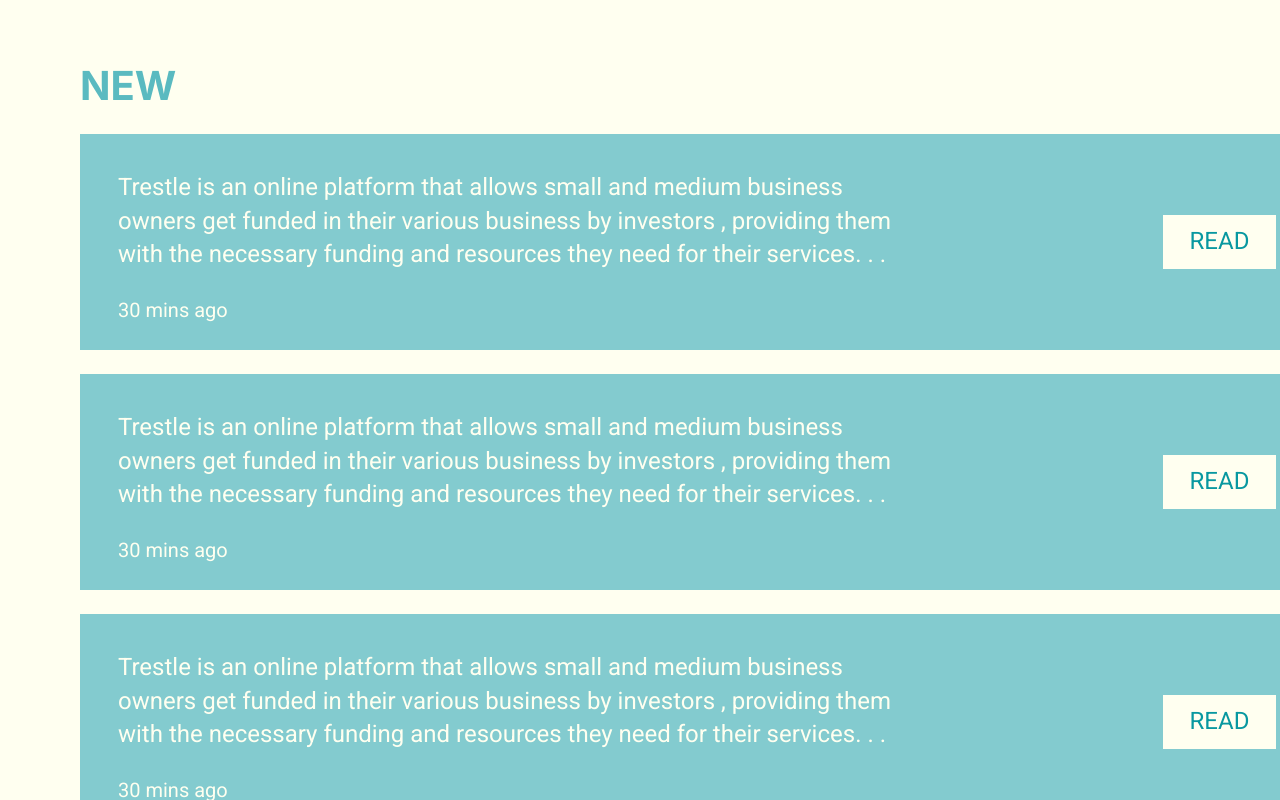
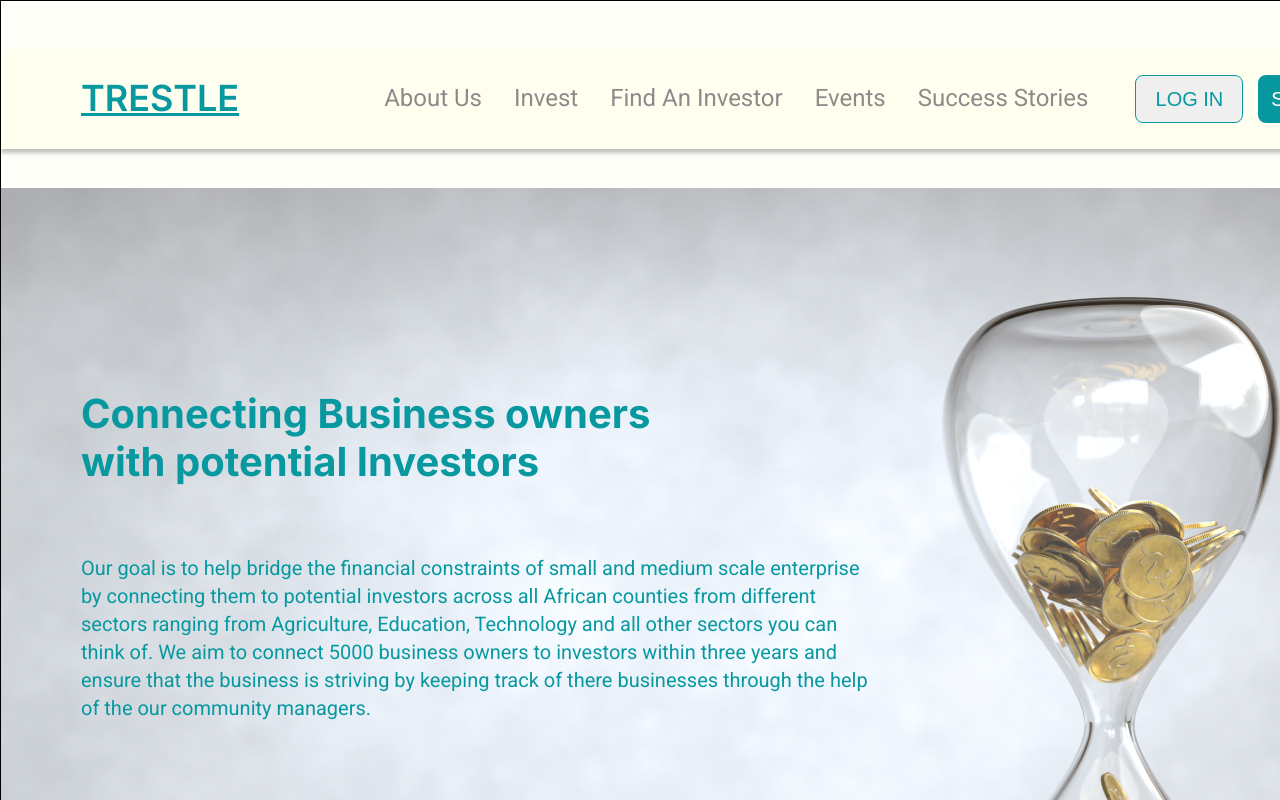
Before and after one commit to Isumonah/Trestle, a React (Create React App) app: page / in a window 1280 px wide. Shown: the top 800 px of the page. Built offline with nearby package versions, Linux system fonts and the light colour scheme.

Commit message:
added home page

```diff
--- a/package.json
+++ b/package.json
@@ -8,6 +8,7 @@
     "@testing-library/user-event": "^13.5.0",
     "react": "^18.2.0",
     "react-dom": "^18.2.0",
+    "react-router-dom": "^6.8.1",
     "react-scripts": "5.0.1",
     "web-vitals": "^2.1.4"
   },
--- a/src/App.js
+++ b/src/App.js
@@ -5,24 +5,24 @@
 import Footer from "./components/Footer"
 import Home from "./components/Home"
 import SuccessStories from "./components/SuccessStories"
-// import { BrowserRouter, Routes, Route } from "react-router-dom";
+import Events from "./components/Events"
+import Nav from "./components/Nav"
+import { BrowserRouter as Router, Route, Routes, Link } from "react-router-dom";
 
 
 
 export default function App(){
     return(
-        <div>
-            {/* <BrowserRouter>
+            <Router>
                 <Routes>
-                    <Route exact path="/" element={<About />} />
-                    <Route exact path="/invest" element={<Invest />} />
-                    <Route exact path="/find-investor" element={<FindInvestor />} />
+                    <Route exact path="/" element={<Home />} />
+                    <Route path="/about" element={<About />} />
+                    <Route path="/invest" element={<Invest/>} />
+                    <Route path="find-investor" element={<FindInvestor />} />
+                    <Route path="success-stories" element={<SuccessStories />} />
                 </Routes>
-            </BrowserRouter> */}
-            <SuccessStories />
+            </Router>
 
-
-        </div>
 
     )
 }
--- a/src/components/About.js
+++ b/src/components/About.js
@@ -3,12 +3,15 @@
 import cynthia from "../images/cynthia-asorock.png"
 
 import AboutTrestle from "./AboutTrestle"
+import Nav from "./Nav"
 import Footer from "./Footer"
 
 
 export default function About(){
     return(
-        <div className="about container">
+        <div className="about">
+            <div className="about-nav">
+            <Nav /></div>
             <div className="about-img-div">
                 <div className="about-img">
                     <img src={businessWomen} alt="business-women" />
--- /dev/null
+++ b/src/components/Events.js
@@ -0,0 +1,8 @@
+
+export default function Events(){
+    return(
+        <div className="events">
+
+        </div>
+    )
+}
--- a/src/components/FindInvestor.js
+++ b/src/components/FindInvestor.js
@@ -6,12 +6,15 @@
 import adesuaTomid from "../images/adesua-tomid.png"
 import locationIcon from "../images/location-icon.png"
 
+import Nav from "./Nav"
 import Footer from "./Footer"
 
 
 export default function FindInvestor(){
     return(
-        <div className="find-investor">
+        <div className="find-investor" id="find-investor">
+            <div className="find-investor-nav">
+            <Nav /></div>
             <div className="search-investor">
                 <input placeholder="Search" />
                 <div className="search-icon">
--- a/src/components/Home.js
+++ b/src/components/Home.js
@@ -3,10 +3,13 @@
 import circle from "../images/circle.png"
 
 import Footer from "./Footer"
+import Nav from "./Nav"
 
 export default function Home(){
     return(
-        <div className="home">
+        <div className="home" id="home">
+            <div className="home-nav">
+            <Nav /></div>
             <div className="connect-people">
                 <h1>Connecting Business owners with potential Investors</h1>
                 <p>
--- a/src/components/Invest.js
+++ b/src/components/Invest.js
@@ -12,10 +12,13 @@
 import AboutTrestle from "./AboutTrestle"
 import Filter from "./Filter"
 import Footer from "./Footer"
+import Nav from "./Nav"
 
 export default function Invest(){
     return(
-        <div className="invest">
+        <div className="invest" id="invest">
+            <div className="invest-nav">
+            <Nav /></div>
             <div className="invest-heading">
                 <h1>Investment Opportunities</h1>
                 <button className="funded-portfolio">
--- a/src/components/Nav.js
+++ b/src/components/Nav.js
@@ -1,9 +1,34 @@
 
 export default function Nav(){
-    return(
-        <>
-            <h1>Hello world</h1>
+    return (
+      <nav>
+        <h4 className="trestle-link">
+            <a href="/" className="logo">TRESTLE</a>
+        </h4>
 
-        </>
-    )
+            <div className="nav-pages">
+                <ul>
+                    <li>
+                        <a href="/about" className="about-us">About Us</a>
+                    </li>
+                    <li>
+                        <a href="/invest">Invest</a>
+                    </li>
+                    <li>
+                        <a href="/find-investor">Find An Investor</a>
+                    </li>
+                    <li>
+                        <a href="/events">Events</a>
+                    </li>
+                    <li>
+                        <a href="/success-stories">Success Stories</a>
+                    </li>
+
+                </ul>
+            </div>
+                <div  className="login-signup"><button className="nav-login">LOG IN</button>
+                <button className="nav-signup">SIGN UP</button>
+            </div>
+      </nav>
+    );
 }
--- a/src/components/SuccessStories.js
+++ b/src/components/SuccessStories.js
@@ -1,9 +1,12 @@
+import Nav from "./Nav";
 import Footer from "./Footer";
 
 export default function SuccessStories(){
     return(
-        <>
+        <div id="success-stories">
             <div className="success-stories">
+            <div className="success-story-nav">
+            <Nav /></div>
                 <div className="success-story">
                 <h3>NEW</h3>
                 <div className="stories">
@@ -101,7 +104,7 @@
                 </div>
             </div>
             <Footer />
-        </>
+        </div>
 
     )
 }
--- a/src/index.css
+++ b/src/index.css
@@ -8,12 +8,94 @@
   font-family: 'Inter', sans-serif;
 }
 
+
+/*Navbar section */
+
+nav {
+  display: flex;
+  align-items: center;
+  height: 100px;
+  width: 1440px;
+  box-shadow: 0 4px 4px rgba(0, 0, 0, 0.25);
+  background: #FFFFF0;
+}
+
+.trestle-link a{
+    width: 130px;
+    height: 43px;
+    font-weight: 600;
+    /* font-family: "Hammersmith One", sans-serif; */
+    margin-left: 80px;
+
+}
+
+.trestle-link a{
+  color: #0898A0;
+  font-size: 36px;
+  line-height: 43.2px;
+}
+
+
+nav ul {
+  display: flex;
+  list-style-type: none;
+  margin-left: 145px;
+  margin-right: 47px;
+
+}
+
+.nav-pages li:not(:first-child) {
+  margin-left: 32px;
+}
+
+.nav-pages li a{
+  font-family: "Roboto", sans-serif;
+  font-size: 24px;
+  line-height: 33.6px;
+  color: #908989;
+  text-decoration: none;
+}
+
+.nav-pages li a:hover {
+  color: #0898A0;
+}
+
+.login-signup{
+  font-family: "Roboto", sans-serif;
+}
+
+.nav-login {
+  color: #0898A0;
+  padding: 10px;
+  border-radius: 8px;
+  width: 108px;
+  height: 48px;
+  border: 1px solid #0898A0;
+  margin-right: 15px;
+  font-size: 20px;
+}
+
+.nav-signup {
+  background-color: #0898A0;
+  color:#FFFFF0;
+  width: 108px;
+  height: 48px;
+  padding: 10px;
+  border-radius: 8px;
+  font-size: 20px;
+  border: none;
+}
+
+
 /* home page */
 
 .home{
   background: #FFFFFA;
   width: 1440px;
   border: 1px solid;
+}
+.home-nav{
+  margin-top: 48px;
 }
 
 .connect-people{
@@ -63,6 +145,7 @@
   color: #FFFFF0;
   font-size: 24px;
   font-family: "Inter", sans-serif;
+  border: none;
 }
 
 .trestle-vision{
@@ -314,6 +397,9 @@
 
 /* about page */
 
+.about-nav{
+
+margin-top: 42px;}
 
 .about-img-div{
   box-shadow: 4px 4px rgba(0, 0, 0, 0.25)
@@ -516,6 +602,9 @@
 .invest{
   width: 1440px;
 }
+.invest-nav{
+  margin-top: 46px;
+}
 
 .invest-heading{
   display: flex;
@@ -605,6 +694,10 @@
 
 /* find-investor */
 
+.find-investor-nav{
+  margin-top: 48px;
+}
+
 .search-investor{
   margin: 56px 359px 72px 94px;
   display: flex;
@@ -625,8 +718,8 @@
 }
 
 .search-icon{
-  width: 99px;
-  height: 69px;
+  width: 105px;
+  height: 70px;
   border-radius: 9px;
   background: #0898A0;
   text-align: center;
@@ -892,6 +985,11 @@
 .success-stories{
   padding-left: 80px;
 }
+
+.success-story-nav{
+  margin-top: 57px;
+}
+
 .success-story h3{
   font-size: 40px;
   line-height: 48px;
```
Also changed, not shown: 1 other file (tests, documents, lock files or other folders).
